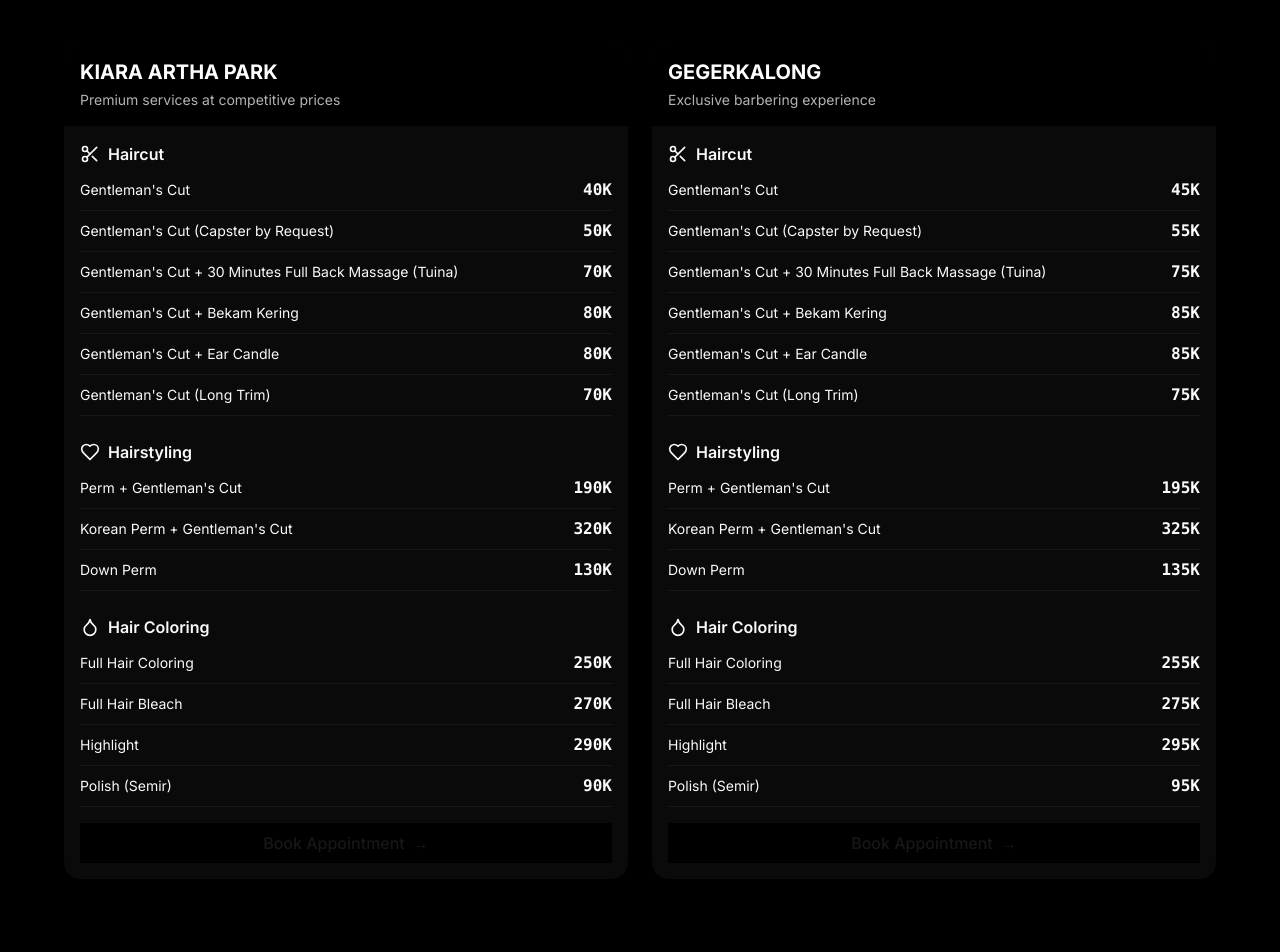
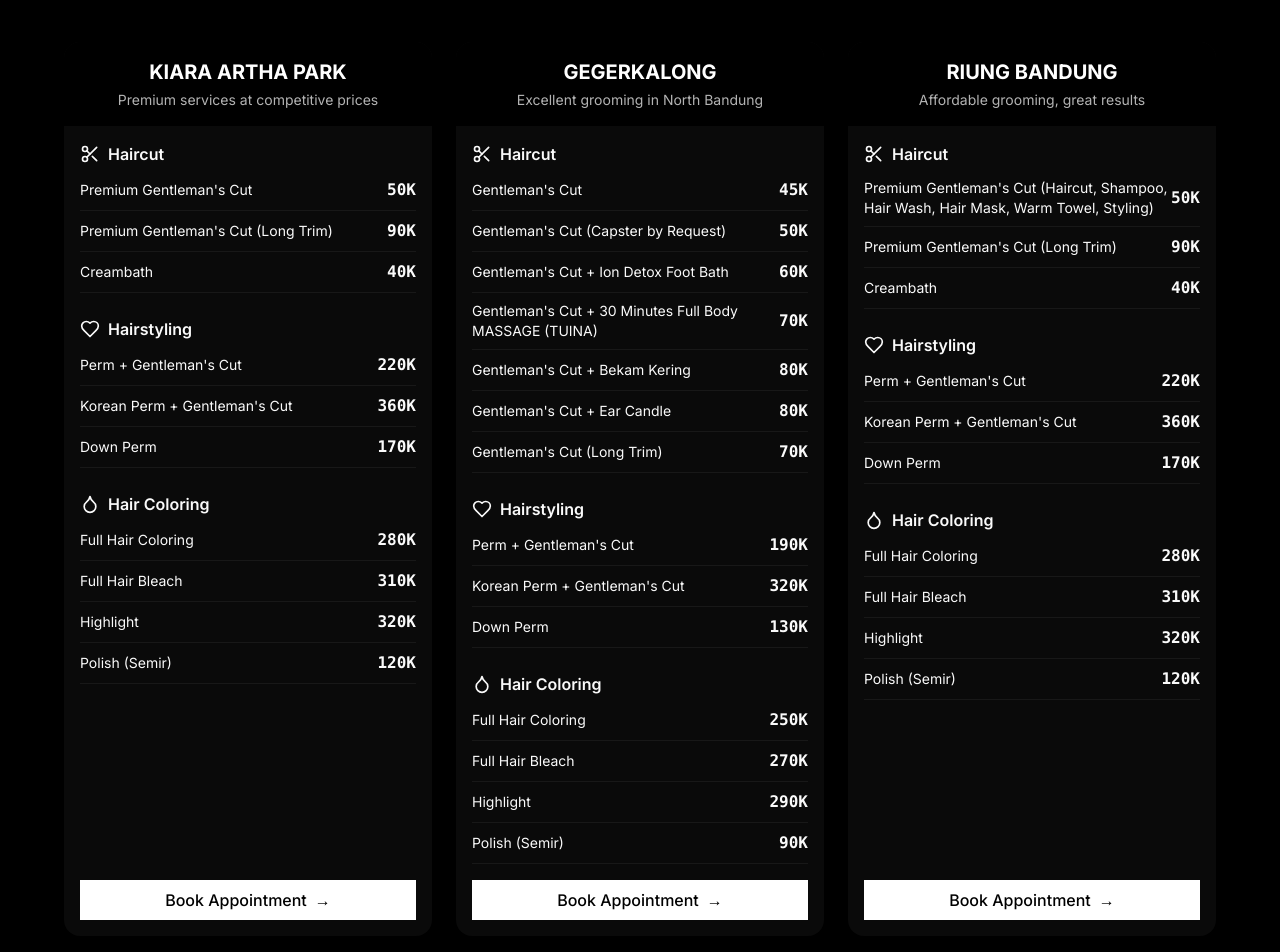
Before and after one commit to santanamnaa/Suma-barber-website, a Next.js app: page / in a window 1280 px wide. Shown: the part 1800-2752 px from the top of the page. Built offline with nearby package versions, Linux system fonts and the light colour scheme.

Commit message:
update lokasi baru

```diff
--- a/app/locations/page.tsx
+++ b/app/locations/page.tsx
@@ -20,8 +20,8 @@ interface Location {
 
 const locations: Location[] = [
   {
-    id: 'gegerkalong',
-    name: 'Suma Barber - Gegerkalong',
+    id: 'Sukajadi',
+    name: 'Suma Barber - Sukajadi',
     area: 'BANDUNG',
     images: ['/images/places/geger-1.webp', '/images/places/geger-2.webp', '/images/places/geger-3.webp'],
     address:
@@ -158,21 +158,23 @@ export default function LocationsPage() {
           {/* Gegerkalong */}
           <div className="bg-white dark:bg-black shadow-lg rounded-2xl p-4">
             <h3 className="text-xl font-semibold mb-2">
-              Suma Barber - Gegerkalong
+              Suma Barber - Sukajadi
             </h3>
             <p className="mb-4 text-sm text-gray-600 dark:text-gray-400">
-              Jl. Gegerkalong Hilir No.170, Sukasari, Bandung
+              Jl. Sindang Sirna No.21, Gegerkalong, Kec. Sukasari, Kota Bandung, Jawa Barat 40151
             </p>
             <iframe
-              src="https://www.google.com/maps/embed?pb=!1m18!1m12!1m3!1d3961.1935418669654!2d107.58765661477415!3d-6.867613695033685!2m3!1f0!2f0!3f0!3m2!1i1024!2i768!4f13.1!3m3!1m2!1s0x2e68e6b943c2c5ff%3A0xee36226526b08d94!2sJl.%20Gegerkalong%20Hilir%20No.170%2C%20Gegerkalong%2C%20Kec.%20Sukasari%2C%20Kota%20Bandung%2C%20Jawa%20Barat%2040153!5e0!3m2!1sen!2sid!4v1645123456789!5m2!1sen!2sid"
-              width="100%"
-              height="250"
+              src="https://www.google.com/maps/embed?pb=!1m18!1m12!1m3!1d3961.10216770727!2d107.5921822!3d-6.8783619!2m3!1f0!2f0!3f0!3m2!1i1024!2i768!4f13.1!3m3!1m2!1s0x2e68e785fd8c53c3%3A0x41a5c94703e85d23!2sSUMA%20Barber!5e0!3m2!1sid!2sid!4v1750343203108!5m2!1sid!2sid"
+              width={600}
+              height={450}
+              style={{ border: 0 }}
               allowFullScreen
               loading="lazy"
+              referrerPolicy="no-referrer-when-downgrade"
               className="rounded-lg"
             />
             <a
-              href="https://maps.app.goo.gl/csFqMZym91f82jS78"
+              href="https://maps.app.goo.gl/rybppdkbZ9RSo1Rt9"
               target="_blank"
               rel="noopener noreferrer"
               className="inline-block mt-4 text-sm text-blue-600 dark:text-blue-400 hover:underline"
@@ -190,15 +192,17 @@ export default function LocationsPage() {
               Kiara Artha Park, Ruko B22
             </p>
             <iframe
-              src="https://www.google.com/maps/embed?pb=!1m18!1m12!1m3!1d31691.3383122929!2d107.62923584240186!3d-6.916612108926471!2m3!1f0!2f0!3f0!3m2!1i1024!2i768!4f13.1!3m3!1m2!1s0x2e68e7c984c1214f%3A0xf2ad318f99ff6552!2sKiara%20Artha%20Park!5e0!3m2!1sen!2sid!4v1645123456789!5m2!1sen!2sid"
-              width="100%"
-              height="250"
+              src="https://www.google.com/maps/embed?pb=!1m18!1m12!1m3!1d990.1959079082066!2d107.64234876959627!3d-6.916452199567688!2m3!1f0!2f0!3f0!3m2!1i1024!2i768!4f13.1!3m3!1m2!1s0x2e68e700694dd10b%3A0xdeb58e538de134a8!2sSuma%20Barber%20kiara%20artha!5e0!3m2!1sid!2sid!4v1750343440777!5m2!1sid!2sid"
+              width={600}
+              height={450}
+              style={{ border: 0 }}
               allowFullScreen
               loading="lazy"
+              referrerPolicy="no-referrer-when-downgrade"
               className="rounded-lg"
             />
             <a
-              href="https://maps.app.goo.gl/WSM1yxLWjZtkFrxD6"
+              href="https://maps.app.goo.gl/4atazA6BzkhztKJV7"
               target="_blank"
               rel="noopener noreferrer"
               className="inline-block mt-4 text-sm text-blue-600 dark:text-blue-400 hover:underline"
@@ -210,15 +214,15 @@ export default function LocationsPage() {
           {/* riung-bandung */}
           <div className="bg-white dark:bg-black shadow-lg rounded-2xl p-4">
             <h3 className="text-xl font-semibold mb-2">
-              Suma Barber - riung-bandung
+              Suma Barber - Riung Bandung
             </h3>
             <p className="mb-4 text-sm text-gray-600 dark:text-gray-400">
-              Jl. riung-bandung No.1, Bandung
+              Jl. Terusan Saluyu, Bandung
             </p>
             <iframe
               src="https://www.google.com/maps/embed?pb=!1m17!1m12!1m3!1d25780.360273701695!2d107.67447739800153!3d-6.952207816063832!2m3!1f0!2f0!3f0!3m2!1i1024!2i768!4f13.1!3m2!1m1!2zNsKwNTcnMDEuNCJTIDEwN8KwNDAnNDUuOSJF!5e0!3m2!1sid!2sid!4v1750336835953!5m2!1sid!2sid"
-              width="100%"
-              height="250"
+              width={600}
+              height={450}
               style={{ border: 0 }}
               allowFullScreen
               loading="lazy"
--- a/app/page.tsx
+++ b/app/page.tsx
@@ -15,8 +15,12 @@ import {
   AccordionTrigger,
   AccordionContent,
 } from '@/components/ui/accordion'
+import { useTheme } from "next-themes";
 
 export default function Home() {
+  const { theme, systemTheme } = useTheme();
+  const currentTheme = theme === "system" ? systemTheme : theme;
+
   const topics = [
     {
       slug: 'face-shape',
@@ -95,48 +99,95 @@ export default function Home() {
     },
   ]
 
+  // Updated Kiara Artha Park services (menu v3)
   const servicesKiara = [
-    { category: "Haircut", items: [
-      { name: "Gentleman's Cut", price: "40K" },
+    {
+      category: "Haircut",
+      items: [
+        { name: "Premium Gentleman's Cut", price: "50K" },
+        { name: "Premium Gentleman's Cut (Long Trim)", price: "90K" },
+        { name: "Creambath", price: "40K" },
+      ],
+    },
+    {
+      category: "Hairstyling",
+      items: [
+        { name: "Perm + Gentleman's Cut", price: "220K" },
+        { name: "Korean Perm + Gentleman's Cut", price: "360K" },
+        { name: "Down Perm", price: "170K" },
+      ],
+    },
+    {
+      category: "Hair Coloring",
+      items: [
+        { name: "Full Hair Coloring", price: "280K" },
+        { name: "Full Hair Bleach", price: "310K" },
+        { name: "Highlight", price: "320K" },
+        { name: "Polish (Semir)", price: "120K" },
+      ],
+    },
+  ];
+
+  // Gegerkalong services (UPDATED MENU v4)
+  const servicesGegerkalong = [
+    {
+      category: "Haircut",
+      items: [
+        { name: "Gentleman's Cut", price: "45K" },
         { name: "Gentleman's Cut (Capster by Request)", price: "50K" },
-      { name: "Gentleman's Cut + 30 Minutes Full Back Massage (Tuina)", price: "70K" },
+        { name: "Gentleman's Cut + Ion Detox Foot Bath", price: "60K" },
+        { name: "Gentleman's Cut + 30 Minutes Full Body MASSAGE (TUINA)", price: "70K" },
         { name: "Gentleman's Cut + Bekam Kering", price: "80K" },
         { name: "Gentleman's Cut + Ear Candle", price: "80K" },
         { name: "Gentleman's Cut (Long Trim)", price: "70K" },
-    ] },
-    { category: "Hairstyling", items: [
+      ],
+    },
+    {
+      category: "Hairstyling",
+      items: [
         { name: "Perm + Gentleman's Cut", price: "190K" },
         { name: "Korean Perm + Gentleman's Cut", price: "320K" },
         { name: "Down Perm", price: "130K" },
-    ] },
-    { category: "Hair Coloring", items: [
+      ],
+    },
+    {
+      category: "Hair Coloring",
+      items: [
         { name: "Full Hair Coloring", price: "250K" },
         { name: "Full Hair Bleach", price: "270K" },
         { name: "Highlight", price: "290K" },
         { name: "Polish (Semir)", price: "90K" },
-    ] },
+      ],
+    },
   ];
 
-  const servicesGegerkalong = [
-    { category: "Haircut", items: [
-      { name: "Gentleman's Cut", price: "45K" },
-      { name: "Gentleman's Cut (Capster by Request)", price: "55K" },
-      { name: "Gentleman's Cut + 30 Minutes Full Back Massage (Tuina)", price: "75K" },
-      { name: "Gentleman's Cut + Bekam Kering", price: "85K" },
-      { name: "Gentleman's Cut + Ear Candle", price: "85K" },
-      { name: "Gentleman's Cut (Long Trim)", price: "75K" },
-    ] },
-    { category: "Hairstyling", items: [
-      { name: "Perm + Gentleman's Cut", price: "195K" },
-      { name: "Korean Perm + Gentleman's Cut", price: "325K" },
-      { name: "Down Perm", price: "135K" },
-    ] },
-    { category: "Hair Coloring", items: [
-      { name: "Full Hair Coloring", price: "255K" },
-      { name: "Full Hair Bleach", price: "275K" },
-      { name: "Highlight", price: "295K" },
-      { name: "Polish (Semir)", price: "95K" },
-    ] },
+  // Updated Riung Bandung services (menu v2)
+  const servicesRiung = [
+    {
+      category: "Haircut",
+      items: [
+        { name: "Premium Gentleman's Cut (Haircut, Shampoo, Hair Wash, Hair Mask, Warm Towel, Styling)", price: "50K" },
+        { name: "Premium Gentleman's Cut (Long Trim)", price: "90K" },
+        { name: "Creambath", price: "40K" },
+      ],
+    },
+    {
+      category: "Hairstyling",
+      items: [
+        { name: "Perm + Gentleman's Cut", price: "220K" },
+        { name: "Korean Perm + Gentleman's Cut", price: "360K" },
+        { name: "Down Perm", price: "170K" },
+      ],
+    },
+    {
+      category: "Hair Coloring",
+      items: [
+        { name: "Full Hair Coloring", price: "280K" },
+        { name: "Full Hair Bleach", price: "310K" },
+        { name: "Highlight", price: "320K" },
+        { name: "Polish (Semir)", price: "120K" },
+      ],
+    },
   ];
   return (
     <div className="min-h-screen">
@@ -160,9 +211,10 @@ export default function Home() {
         <h2 className="text-xl md:text-2xl font-bold mb-6 md:mb-8">A BRIEF INTRO</h2>
         <div className="max-w-3xl text-base md:text-xl leading-relaxed text-muted-foreground dark:text-white">
         <p>
-            Suma Barber memiliki dua cabang aktif yang berlokasi di{' '}
-            <span className="font-semibold">Kiara Artha Park</span> dan{' '}
-            <span className="font-semibold">Gegerkalong</span>, menghadirkan layanan grooming berkualitas tinggi.
+          Suma Barber memiliki tiga cabang aktif yang berlokasi di{' '}
+          <span className="font-semibold">Kiara Artha Park</span>,{' '}
+          <span className="font-semibold">Gegerkalong</span>, dan{' '}
+          <span className="font-semibold">Riung Bandung</span>, menghadirkan layanan grooming berkualitas tinggi.
           Seluruh capster kami telah tersertifikasi secara profesional dan berpengalaman dalam memberikan hasil potongan yang presisi dan memuaskan.
         </p>
           <p className="mt-4 md:mt-6">
@@ -240,15 +292,14 @@ export default function Home() {
             Professional grooming services tailored to your style and needs
           </p>
 
-          <div className="grid grid-cols-2 gap-3 md:gap-6">
-            {/* Kiara Location */}
-            <div className="bg-card rounded-xl md:rounded-2xl overflow-hidden shadow-lg hover:shadow-xl transition-all duration-300">
+          <div className="grid grid-cols-1 md:grid-cols-3 gap-3 md:gap-6">
+            {/* Kiara Artha Park Location */}
+            <div className="bg-card rounded-xl md:rounded-2xl overflow-hidden shadow-lg hover:shadow-xl transition-all duration-300 flex flex-col">
               <div className="bg-black p-3 md:p-4">
-                <h3 className="text-lg md:text-xl font-bold text-white mb-1">KIARA ARTHA PARK</h3>
-                <p className="text-white/70 text-xs md:text-sm">Premium services at competitive prices</p>
+                <h3 className="text-lg md:text-xl font-bold text-white mb-1 text-center">KIARA ARTHA PARK</h3>
+                <p className="text-white/70 text-xs md:text-sm text-center">Premium services at competitive prices</p>
               </div>
-
-              <div className="p-3 md:p-4 space-y-4 md:space-y-6">
+              <div className="p-3 md:p-4 space-y-4 md:space-y-6 flex-1">
                 {servicesKiara.map((serviceGroup, index) => (
                   <div key={index} className="space-y-2 md:space-y-3">
                     <h4 className="text-sm md:text-base font-semibold flex items-center">
@@ -268,9 +319,13 @@ export default function Home() {
                   </div>
                 ))}
               </div>
-
               <div className="px-3 md:px-4 pb-3 md:pb-4">
-                <Button className="w-full bg-black hover:bg-black/80 group text-sm md:text-base" asChild>
+                <Button
+                  className={`w-full group text-sm md:text-base transition-colors
+                    ${currentTheme === "dark" ? "bg-white text-black hover:bg-white/90" : "bg-black text-white hover:bg-black/80"}
+                  `}
+                  asChild
+                >
                   <Link href="/services">
                     Book Appointment
                     <span className="inline-block transition-transform duration-300 group-hover:translate-x-1 ml-2">→</span>
@@ -278,15 +333,13 @@ export default function Home() {
                 </Button>
               </div>
             </div>
-
             {/* Gegerkalong Location */}
-            <div className="bg-card rounded-xl md:rounded-2xl overflow-hidden shadow-lg hover:shadow-xl transition-all duration-300">
+            <div className="bg-card rounded-xl md:rounded-2xl overflow-hidden shadow-lg hover:shadow-xl transition-all duration-300 flex flex-col">
               <div className="bg-black p-3 md:p-4">
-                <h3 className="text-lg md:text-xl font-bold text-white mb-1">GEGERKALONG</h3>
-                <p className="text-white/70 text-xs md:text-sm">Exclusive barbering experience</p>
+                <h3 className="text-lg md:text-xl font-bold text-white mb-1 text-center">GEGERKALONG</h3>
+                <p className="text-white/70 text-xs md:text-sm text-center">Excellent grooming in North Bandung</p>
               </div>
-
-              <div className="p-3 md:p-4 space-y-4 md:space-y-6">
+              <div className="p-3 md:p-4 space-y-4 md:space-y-6 flex-1">
                 {servicesGegerkalong.map((serviceGroup, index) => (
                   <div key={index} className="space-y-2 md:space-y-3">
                     <h4 className="text-sm md:text-base font-semibold flex items-center">
@@ -306,9 +359,53 @@ export default function Home() {
                   </div>
                 ))}
               </div>
-
               <div className="px-3 md:px-4 pb-3 md:pb-4">
-                <Button className="w-full bg-black hover:bg-black/80 group text-sm md:text-base" asChild>
+                <Button
+                  className={`w-full group text-sm md:text-base transition-colors
+                    ${currentTheme === "dark" ? "bg-white text-black hover:bg-white/90" : "bg-black text-white hover:bg-black/80"}
+                  `}
+                  asChild
+                >
+                  <Link href="/services">
+                    Book Appointment
+                    <span className="inline-block transition-transform duration-300 group-hover:translate-x-1 ml-2">→</span>
+                  </Link>
+                </Button>
+              </div>
+            </div>
+            {/* Riung Bandung Location */}
+            <div className="bg-card rounded-xl md:rounded-2xl overflow-hidden shadow-lg hover:shadow-xl transition-all duration-300 flex flex-col">
+              <div className="bg-black p-3 md:p-4">
+                <h3 className="text-lg md:text-xl font-bold text-white mb-1 text-center">RIUNG BANDUNG</h3>
+                <p className="text-white/70 text-xs md:text-sm text-center">Affordable grooming, great results</p>
+              </div>
+              <div className="p-3 md:p-4 space-y-4 md:space-y-6 flex-1">
+                {servicesRiung.map((serviceGroup, index) => (
+                  <div key={index} className="space-y-2 md:space-y-3">
+                    <h4 className="text-sm md:text-base font-semibold flex items-center">
+                      {serviceGroup.category === "Haircut" && <Scissors className="h-4 w-4 md:h-5 md:w-5 mr-2" />}
+                      {serviceGroup.category === "Hairstyling" && <Heart className="h-4 w-4 md:h-5 md:w-5 mr-2" />}
+                      {serviceGroup.category === "Hair Coloring" && <Droplet className="h-4 w-4 md:h-5 md:w-5 mr-2" />}
+                      {serviceGroup.category}
+                    </h4>
+                    <div className="space-y-1 md:space-y-2">
+                      {serviceGroup.items.map((item, idx) => (
+                        <div key={idx} className="flex justify-between items-center pb-1 md:pb-2 border-b border-border/50 group">
+                          <span className="text-xs md:text-sm group-hover:text-primary transition-colors">{item.name}</span>
+                          <span className="font-mono text-sm md:text-base font-bold">{item.price}</span>
+                        </div>
+                      ))}
+                    </div>
+                  </div>
+                ))}
+              </div>
+              <div className="px-3 md:px-4 pb-3 md:pb-4">
+                <Button
+                  className={`w-full group text-sm md:text-base transition-colors
+                    ${currentTheme === "dark" ? "bg-white text-black hover:bg-white/90" : "bg-black text-white hover:bg-black/80"}
+                  `}
+                  asChild
+                >
                   <Link href="/services">
                     Book Appointment
                     <span className="inline-block transition-transform duration-300 group-hover:translate-x-1 ml-2">→</span>
@@ -438,6 +535,7 @@ export default function Home() {
           {[
             { id: '01', name: 'GEGERKALONG', area: 'BANDUNG' },
             { id: '02', name: 'KIARA ARTHA', area: 'BANDUNG' },
+            { id: '03', name: 'RIUNG BANDUNG', area: 'BANDUNG' },
           ].map(loc => (
             <Link
               href={`/locations`}
```
Lines whose indentation alone changed are shown as unchanged.
